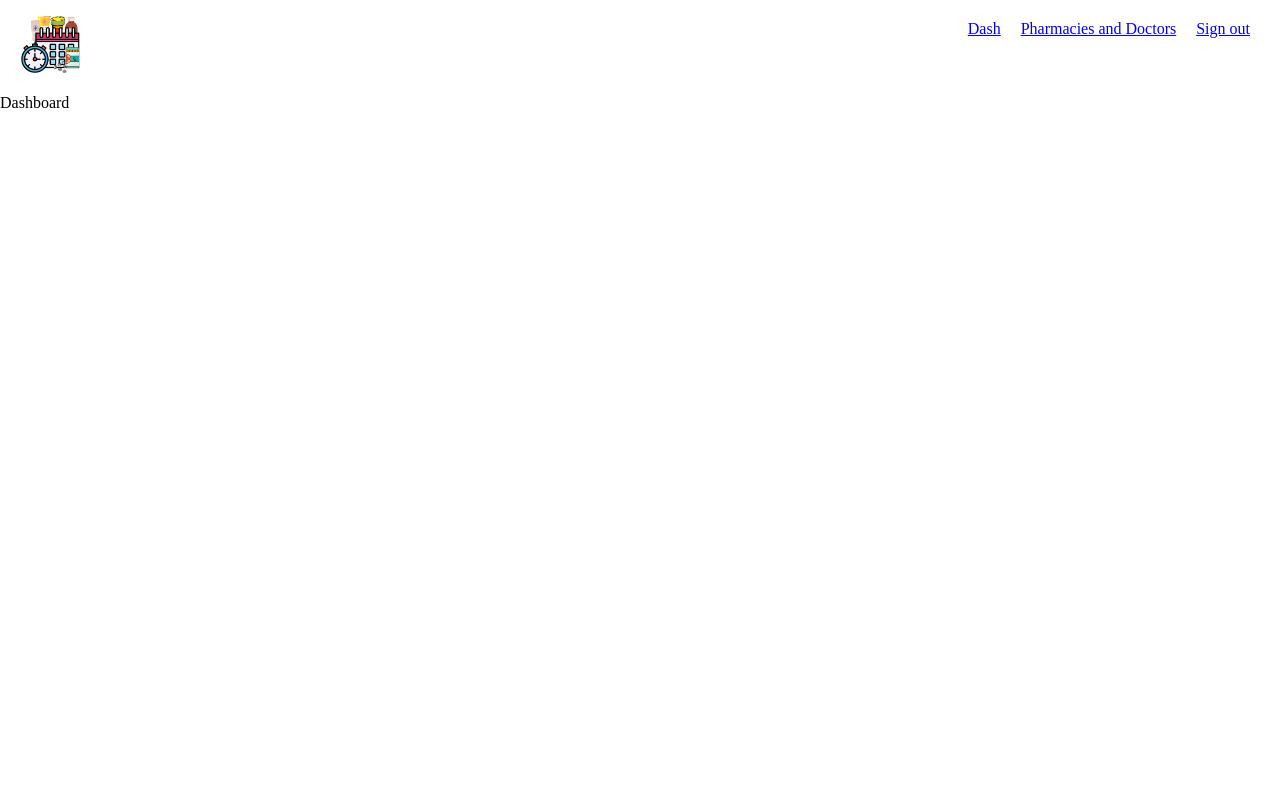
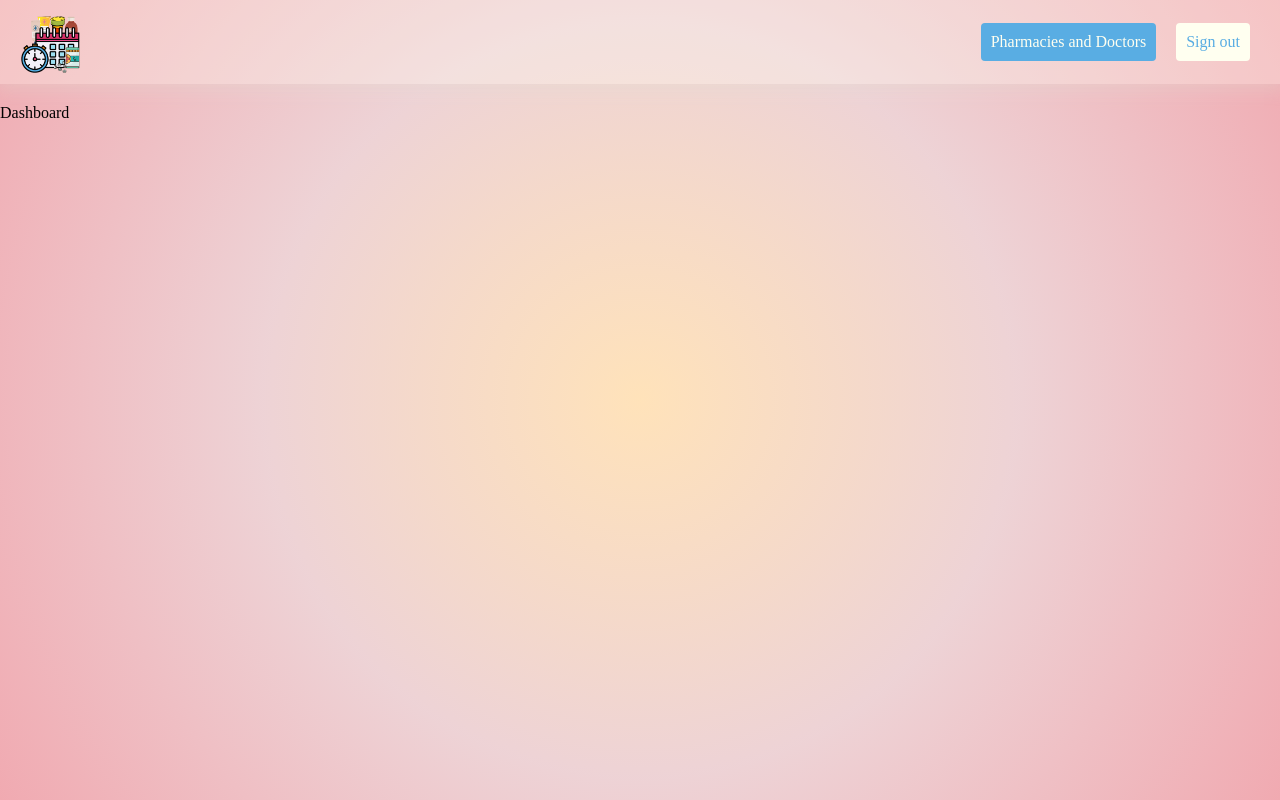
Before and after one commit to teyannaearle/med-monitor, a React (Create React App) app in the folder front-end/: page /dashboard in a window 1280 px wide. Built offline with nearby package versions, Linux system fonts and the light colour scheme; no server answers; sample sign-in values are in the browser's storage.

Commit message:
navbar styling

```diff
--- a/front-end/src/App.scss
+++ b/front-end/src/App.scss
@@ -1,8 +1,22 @@
-// @import "./styleUtils/colors"
+@import "./styleUtils/colors";
 
 html, body, #root, .App > div{
   width: 100%;
   min-height: 100vh;
   margin: 0;
   padding: 0;
+
 }
+
+.App{
+  background: $yellow-pink-radial-light;
+}
+
+a {
+  text-decoration: none;
+  // color: $blue;
+  // font-weight: 700;
+}
+// .page {
+
+// }
--- a/front-end/src/components/home/SignIn.scss
+++ b/front-end/src/components/home/SignIn.scss
@@ -7,9 +7,7 @@
     align-items: center;
     border-radius: 4px;
     width: 80%;
-    background-color: rgba(255, 255, 240, 0.3);
-    -webkit-box-shadow: 1px 2px 15px 5px #dfdfd04d;
-    box-shadow: 1px 2px 15px 5px #dfdfd04d;
+    @include muted-background;
 
     h1{
         color: $blue;
--- a/front-end/src/components/navbar/Navbar.js
+++ b/front-end/src/components/navbar/Navbar.js
@@ -5,11 +5,12 @@ import "./Navbar.scss";
 function Navbar() {
   return (
     <nav className="nav">
+      <div className="nav__image">
       <img src={medImage} alt="Med Monitor Logo" />
+      </div>
       <div className="nav__list">
-        <a href="#"> Dash</a>
         <a href="#">Pharmacies and Doctors</a>
-        <a href="#" onClick={userSignOut}>
+        <a href="/dashboard" onClick={userSignOut}>
           Sign out
         </a>
       </div>
--- a/front-end/src/components/navbar/Navbar.scss
+++ b/front-end/src/components/navbar/Navbar.scss
@@ -1,23 +1,47 @@
+@import "../../styleUtils/colors";
+
 .nav {
+    @include muted-background;
     height: 64px;
     width: 100%;
     margin-bottom: 20px;
     padding-top: 10px;
+    padding-bottom: 10px;
+    display: flex;
+    justify-content: space-between;
+    align-items: center;
 
-    img {
-        float: left;
+    &__image{
         height: 100%;
-        margin-left: 20px;
-        display: flex;
+        img {
+            height: 100%;
+            margin-left: 20px;
+            display: flex;
+        }
     }
 
     &__list{
         margin-right: 20px;
-        float: right;
-        display: flex;
 
         a {
-            margin : 10px
+            display: inline-block;
+            margin : 10px;
+            background-color: $blue;
+            padding: 10px;
+            border-radius: 4px;
+            color: ivory;
+
+            &:hover{
+                transform: scale(1.02);
+            }
+
+            &:last-child{
+                color: $blue;
+                background-color: ivory;
+            }
         }
-    }
+
+        }
+
+
 }
--- a/front-end/src/pages/home/HomePage.scss
+++ b/front-end/src/pages/home/HomePage.scss
@@ -1,7 +1,7 @@
 @import '../../styleUtils/colors';
 
 .homePage{
-    background: $yellow-pink-radial-light;
+    // background: $yellow-pink-radial-light;
 
     &__main{
         width: 80%;
--- a/front-end/src/styleUtils/_colors.scss
+++ b/front-end/src/styleUtils/_colors.scss
@@ -1,10 +1,15 @@
 // $pink: #E7717D;
-$blue-grey: #b4d0e7;
+// $blue-grey: #b4d0e7;
 // $light-grey: #C2B9B0;
 // $brown: #7e685a;
 // $green: #AFD275;
 // $yellow: #fcb045;
-$yellow-pink-linear:linear-gradient(90deg, rgba(255,198,117,1) 0%, rgba(226,181,186,1) 50%, rgba(231,113,125,1) 100%);
+// $yellow-pink-linear:linear-gradient(90deg, rgba(255,198,117,1) 0%, rgba(226,181,186,1) 50%, rgba(231,113,125,1) 100%);
 $yellow-pink-radial: radial-gradient(circle, rgba(255,198,117,1) 0%, rgba(226,181,186,1) 50%, rgba(231,113,125,1) 100%);
 $yellow-pink-radial-light: radial-gradient(circle, rgba(255,198,117,0.5) 0%, rgba(226,181,186,0.6) 50%, rgba(231,113,125,0.6) 100%);
-$blue: #59ade3
+$blue: #59ade3;
+@mixin muted-background {
+    background-color: rgba(255, 255, 240, 0.3);
+    -webkit-box-shadow: 1px 2px 15px 5px #dfdfd04d;
+    box-shadow: 1px 2px 15px 5px #dfdfd04d;
+}
```
